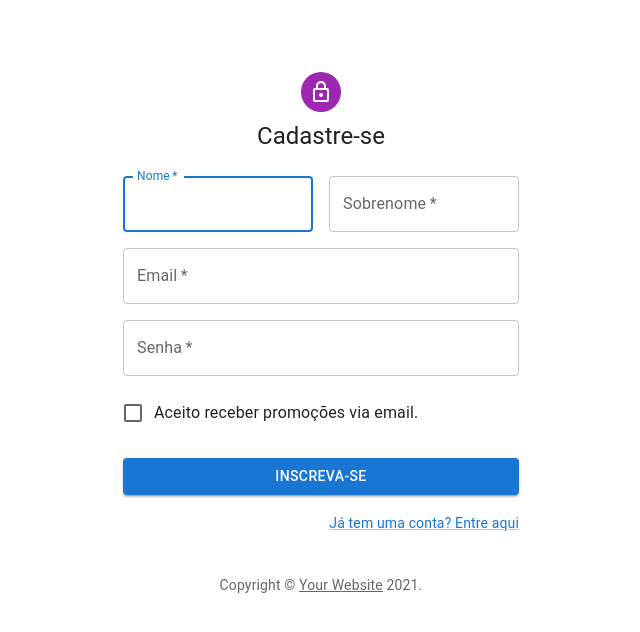
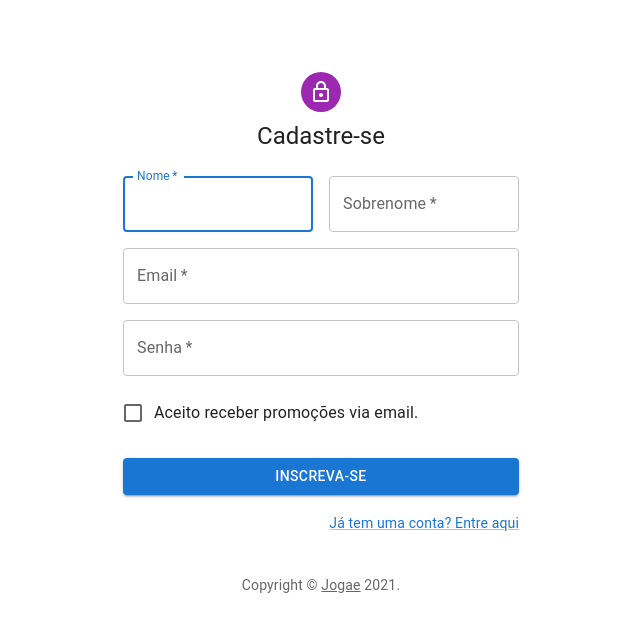
Before and after one commit to vieirasamuel/jogae, a React (Create React App) app in the folder client/: page /cadastro in a window 1280 px wide. Shown: the top 632 px of the page, without its empty margins (319-959 px from the left). Built offline with nearby package versions, Linux system fonts and the light colour scheme; the HTML template or start-up script is replaced by a standard one.

Commit message:
refactor(cadastro): correcao do texto apresentado no rodape da pagina de cadastro

```diff
--- a/client/src/pages/Cadastro.js
+++ b/client/src/pages/Cadastro.js
@@ -22,8 +22,8 @@ function Copyright(props) {
       {...props}
     >
       {'Copyright © '}
-      <Link color="inherit" href="https://mui.com/">
-        Your Website
+      <Link color="inherit" href="/">
+        Jogae
       </Link>{' '}
       {new Date().getFullYear()}
       {'.'}
@@ -113,7 +113,9 @@ export default function SignUp() {
               </Grid>
               <Grid item xs={12}>
                 <FormControlLabel
-                  control={<Checkbox value="allowExtraEmails" color="primary" />}
+                  control={
+                    <Checkbox value="allowExtraEmails" color="primary" />
+                  }
                   label="Aceito receber promoções via email."
                 />
               </Grid>
```
